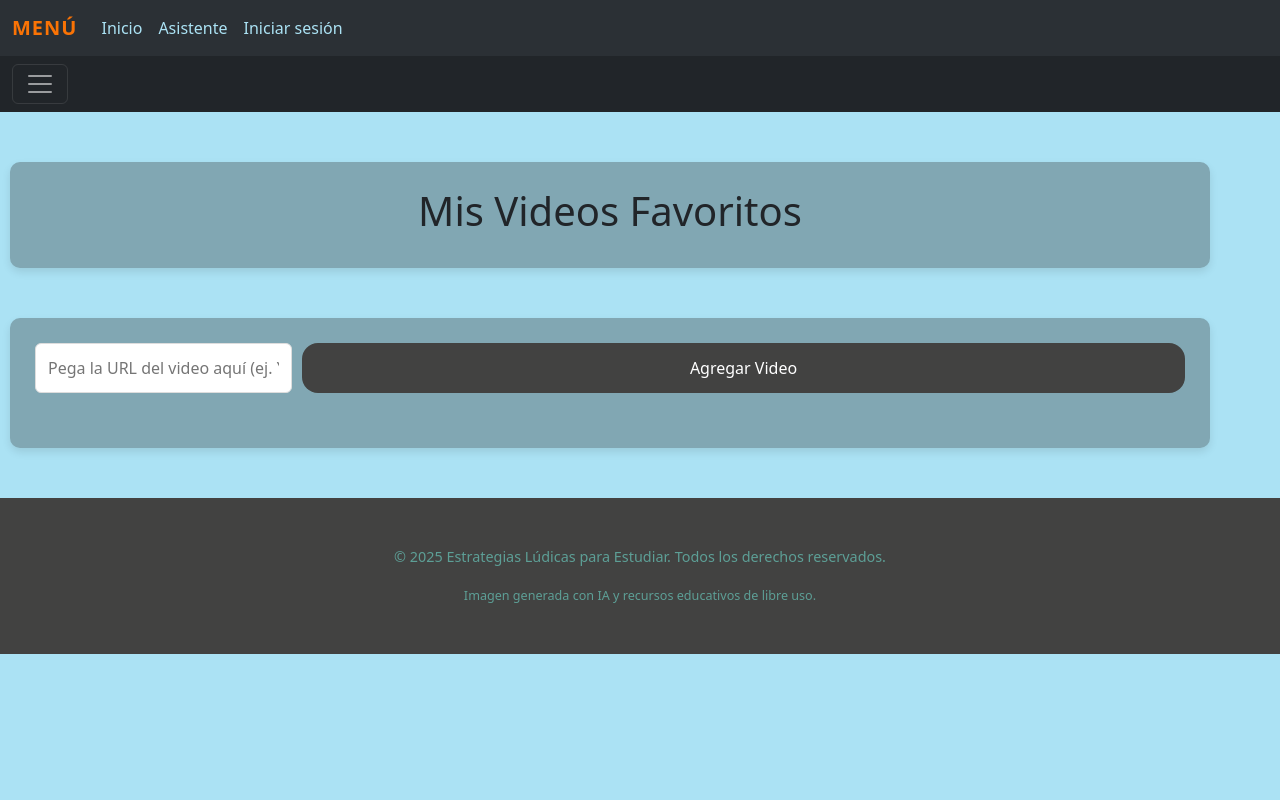
After one commit to Aiphos97/penguinlover, a Flask app: page /videoteca in a window 1280 px wide, after a click that opens the changed part. The commit adds this page. Run offline with Flask 3, Linux system fonts and the light colour scheme.

Commit message:
añadimos la videoteca

```diff
--- a/backend/app.py
+++ b/backend/app.py
@@ -243,6 +243,10 @@ def login_required(f):
 def index():
     return render_template('index.html')
 
+@app.route('/videoteca')
+def videoteca():
+    return render_template('videoteca.html')
+
 
 @app.route('/register', methods=['GET', 'POST'])
 def register():
--- /dev/null
+++ b/backend/static/scriptv.js
@@ -0,0 +1,78 @@
+//Espera a que todo el contenido de la página se cargue primero
+document.addEventListener('DOMContentLoaded', () => {
+
+    // Seleccionamos los elementos importantes de la página
+    const urlInput = document.getElementById('urlVideo');
+    const agregarBtn = document.getElementById('btnAgregarVideo');
+    const contenedorVideos = document.getElementById('contenedorVideos');
+
+    // Función para cargar los videos guardados cuando abres la página
+    const cargarVideosGuardados = () => {
+        // Obtenemos los videos del almacenamiento local del navegador. Si no hay, usamos un array vacío.
+        const videos = JSON.parse(localStorage.getItem('misVideosFavoritos')) || [];
+        videos.forEach(url => agregarVideoDOM(url));
+    };
+
+    // Función para agregar un video a la página
+    const agregarVideoDOM = (url) => {
+        const idVideo = obtenerIdYoutube(url);
+        if (!idVideo) return; // Si no es una URL de YouTube válida, no hace nada
+
+        const urlIncrustada = `https://www.youtube.com/embed/${idVideo}`;
+
+        // Creamos los elementos HTML para el video
+        const divVideo = document.createElement('div');
+        divVideo.className = 'item-video';
+
+        const iframe = document.createElement('iframe');
+        iframe.src = urlIncrustada;
+        iframe.title = "Reproductor de video de YouTube";
+        iframe.setAttribute('frameborder', '0');
+        iframe.setAttribute('allow', 'accelerometer; autoplay; clipboard-write; encrypted-media; gyroscope; picture-in-picture');
+        iframe.setAttribute('allowfullscreen', '');
+
+        divVideo.appendChild(iframe);
+        contenedorVideos.appendChild(divVideo);
+    };
+
+    // Función para extraer el ID de un video de YouTube desde una URL
+    const obtenerIdYoutube = (url) => {
+        const regExp = /^.*(youtu.be\/|v\/|u\/\w\/|embed\/|watch\?v=|\&v=)([^#\&\?]*).*/;
+       const match = url.match(regExp);
+        return (match && match[2].length === 11) ? match[2] : null;
+    };
+
+    // Evento que se dispara al hacer clic en el botón "Agregar Video"
+    agregarBtn.addEventListener('click', () => {
+        const url = urlInput.value.trim();
+        if (url === "") {
+            alert("Por favor, ingresa una URL");
+            return;
+        }
+
+        const idVideo = obtenerIdYoutube(url);
+        if (!idVideo) {
+            alert("La URL del video de YouTube no es válida.");
+            return;
+        }
+
+        // Guardamos la URL en el almacenamiento local
+        const videosGuardados = JSON.parse(localStorage.getItem('misVideosFavoritos')) || [];
+        if (videosGuardados.includes(url)) {
+            alert("Este video ya está en tu lista.");
+            return;
+        }
+
+        videosGuardados.push(url);
+        localStorage.setItem('misVideosFavoritos', JSON.stringify(videosGuardados));
+
+        // Agregamos el video a la página
+        agregarVideoDOM(url);
+
+        // Limpiamos el campo de texto
+        urlInput.value = "";
+    });
+
+    // Cargamos los videos que ya estaban guardados al abrir la página
+    cargarVideosGuardados();
+});
--- a/backend/static/style.css
+++ b/backend/static/style.css
@@ -205,6 +205,120 @@ p a:hover {
     color :var(--my-blue);
 }
 
+.container.my-4 {
+  background-color: var(--my-green)!important; /* Light blue example */
+}
+.content-area {
+  background-color: var(--my-green)!important; /* Light blue example */
+}
+.my-aside {
+  background-color: var(--my-green)!important; /* Light blue example */
+}
+
+.contenedor {
+  max-width: 1200px;
+  margin-top: 50px;
+  margin-bottom: 50px;
+  margin-left: 10px;
+  margin-right: 10px;
+  background-color: var(--my-green);
+  padding: 25px;
+  border-radius: 10px;
+  box-shadow: 0 4px 8px rgba(0, 0, 0, 0.1);
+}
+
+h1 {
+  text-align: center;
+  color: var(--my-black);
+}
+
+.formulario {
+  display: flex;
+  gap: 10px;
+  margin-bottom: 30px;
+}
+
+#urlVideo {
+  flex-grow: 1;
+  padding: 12px;
+  border: 1px solid #ddd;
+  border-radius: 6px;
+  font-size: 16px;
+}
+
+#btnAgregarVideo {
+  padding: 12px 20px;
+  border: none;
+  background-color: var(--my-black);
+  color: white;
+  font-size: 16px;
+  border-radius: 16px;
+  cursor: pointer;
+  transition: background-color 0.3s;
+}
+
+#btnAgregarVideo:hover {
+  background-color:var(--my-black);
+}
+
+.grilla-videos {
+  display: grid;
+  grid-template-columns: repeat(auto-fill, minmax(300px, 1fr));
+  gap: 20px;
+}
+
+.item-video {
+  position: relative;
+   padding-bottom: 56.25%;
+   /* Proporción 16:9 para videos */
+   height: 0;
+  overflow: hidden;
+  border-radius: 8px;
+  box-shadow: 0 2px 5px rgba(0,0,0,0.15);
+} */
+
+.item-video iframe {
+  position: absolute;
+  top: 0;
+  left: 0;
+  width: 100%;
+  height: 100%;
+  border: 0;
+} */
+
+.item-video {
+  position: relative;
+  padding-bottom: 56.25%; /* 16:9 aspect ratio */
+  height: 0;
+  overflow: hidden;
+  border-radius: 8px;
+  box-shadow: 0 2px 5px rgba(0,0,0,0.15);
+  display: flex;
+  justify-content: center;  /* horizontal centering */
+  align-items: center;      /* vertical centering */
+}
+
+.item-video iframe {
+  position: absolute;
+  top: 0;
+  left: 0;
+  width: 100%;   /* fills the container */
+  height: 100%;  /* fills the container */
+  border: 0;
+  max-width: 100%;
+  max-height: 100%;
+}
+
+@media (max-width: 480px) {
+  .grilla-videos {
+    gap: 12px;
+  }
+  #btnAgregarVideo {
+    padding: 10px 16px;
+    font-size: 14px;
+  }
+}
+
   /* * {
     outline: 1px solid red !important;
   }
--- a/backend/templates/asistente.html
+++ b/backend/templates/asistente.html
@@ -76,7 +76,7 @@
             <h1>Hola, {{ username }}! Bienvenido al asistente.</h1>
             <h3>Lista de Tareas</h3>
               <h4>Cada vez que completes una tarea, pengu gana vida!</h4>
-            <aside class="col-12 col-md-4 mb-4">
+            <aside class="col-12 col-md-4 mb-4 my-aside">
               <img src="../static/bigpengu.png" alt="pinguino" class="img-fluid" />
               <h5>Vidas de pengu</h5>
               <div id="heartscontainers"></div>
--- a/backend/templates/index.html
+++ b/backend/templates/index.html
@@ -180,6 +180,12 @@
       <a href="#inicio">Inicio</a> |
       <a href="#contacto">Contacto</a> |
       <a href="#recursos">Recursos</a>
+      <a href="../templates/videoteca.html">videoteca</a>
+      <a href="{{ url_for('videoteca') }}">videoteca</a>
+
+
+
+
     </nav>
     <small>Imagen generada con IA y recursos educativos de libre uso.</small>
   </footer>
--- /dev/null
+++ b/backend/templates/videoteca.html
@@ -0,0 +1,113 @@
+<!DOCTYPE html>
+<html lang="es">
+<head>
+    <meta charset="utf-8" />
+    <meta http-equiv="X-UA-Compatible" content="IE=edge" />
+    <title>Página de bienvenida</title>
+    <meta name="description" content="" />
+    <meta name="viewport" content="width=device-width, initial-scale=1" />
+
+    <!-- Custom CSS -->
+    <link rel="stylesheet" href="{{ url_for('static', filename='style.css') }}" />
+
+    <!-- Bootstrap CSS -->
+    <link
+      href="https://cdn.jsdelivr.net/npm/bootstrap@5.3.7/dist/css/bootstrap.min.css"
+      rel="stylesheet"
+      integrity="sha384-LN+7fdVzj6u52u30Kp6M/trliBMCMKTyK833zpbD+pXdCLuTusPj697FH4R/5mcr"
+      crossorigin="anonymous"
+    />
+</head>
+<body>
+    <header>
+        <!-- Collapsible menu content -->
+        <div class="collapse bg-body-tertiary" id="navbarToggleExternalContent" data-bs-theme="dark">
+          <nav class="navbar navbar-expand-lg bg-body-tertiary">
+            <div class="container-fluid">
+              <a class="navbar-brand" href="#">Menú</a>
+              <button
+                class="navbar-toggler"
+                type="button"
+                data-bs-toggle="collapse"
+                data-bs-target="#navbarNav"
+                aria-controls="navbarNav"
+                aria-expanded="false"
+                aria-label="Toggle navigation"
+              >
+                <span class="navbar-toggler-icon"></span>
+              </button>
+
+              <div class="collapse navbar-collapse" id="navbarNav">
+                <ul class="navbar-nav">
+                  <li class="nav-item">
+                    <a class="nav-link active" aria-current="page" href="{{ url_for('index') }}">Inicio</a>
+                  </li>
+                  <li class="nav-item">
+                    <a class="nav-link" href="{{ url_for('asistente') }}">Asistente</a>
+                  </li>
+
+                  {% if session.get('user_id') %}
+                  <li class="nav-item">
+                    <a class="nav-link" href="{{ url_for('logout') }}">Cerrar sesión</a>
+                  </li>
+                  {% else %}
+                  <li class="nav-item">
+                    <a class="nav-link" href="{{ url_for('login') }}">Iniciar sesión</a>
+                  </li>
+                  {% endif %}
+                </ul>
+              </div>
+            </div>
+          </nav>
+        </div>
+
+        <!-- Navbar with toggler button -->
+        <nav class="navbar navbar-dark bg-dark">
+          <div class="container-fluid">
+            <button
+              class="navbar-toggler"
+              type="button"
+              data-bs-toggle="collapse"
+              data-bs-target="#navbarToggleExternalContent"
+              aria-controls="navbarToggleExternalContent"
+              aria-expanded="false"
+              aria-label="Toggle navigation"
+            >
+              <span class="navbar-toggler-icon"></span>
+            </button>
+          </div>
+        </nav>
+      </header>
+
+    <div class="contenedor">
+        <h1>Mis Videos Favoritos</h1>
+    </div>
+
+
+    <div class="contenedor">
+        <div class="formulario">
+            <input type="text" id="urlVideo" placeholder="Pega la URL del video aquí (ej. YouTube)">
+            <button id="btnAgregarVideo" class="btn btn-custom w-100">Agregar Video</button>
+        </div>
+
+        <div id="contenedorVideos" class="grilla-videos">
+            </div>
+    </div>
+
+
+
+<footer class="text-center py-5 mt-5 mb-3">
+    <p>&copy; 2025 Estrategias Lúdicas para Estudiar. Todos los derechos reservados.</p>
+
+    <small>Imagen generada con IA y recursos educativos de libre uso.</small>
+</footer>
+
+  <!-- Bootstrap JS Bundle -->
+  <script
+    src="https://cdn.jsdelivr.net/npm/bootstrap@5.3.7/dist/js/bootstrap.bundle.min.js"
+    integrity="sha384-ndDqU0Gzau9qJ1lfW4pNLlhNTkCfHzAVBReH9diLvGRem5+R9g2FzA8ZGN954O5Q"
+    crossorigin="anonymous"></script>
+    <script src="{{ url_for('static', filename='scriptv.js') }}"></script>
+
+</body>
+</html>
```
Also changed, not shown: requirements.txt (added, +10 -0 lines), backend/pengudatabase.db.
